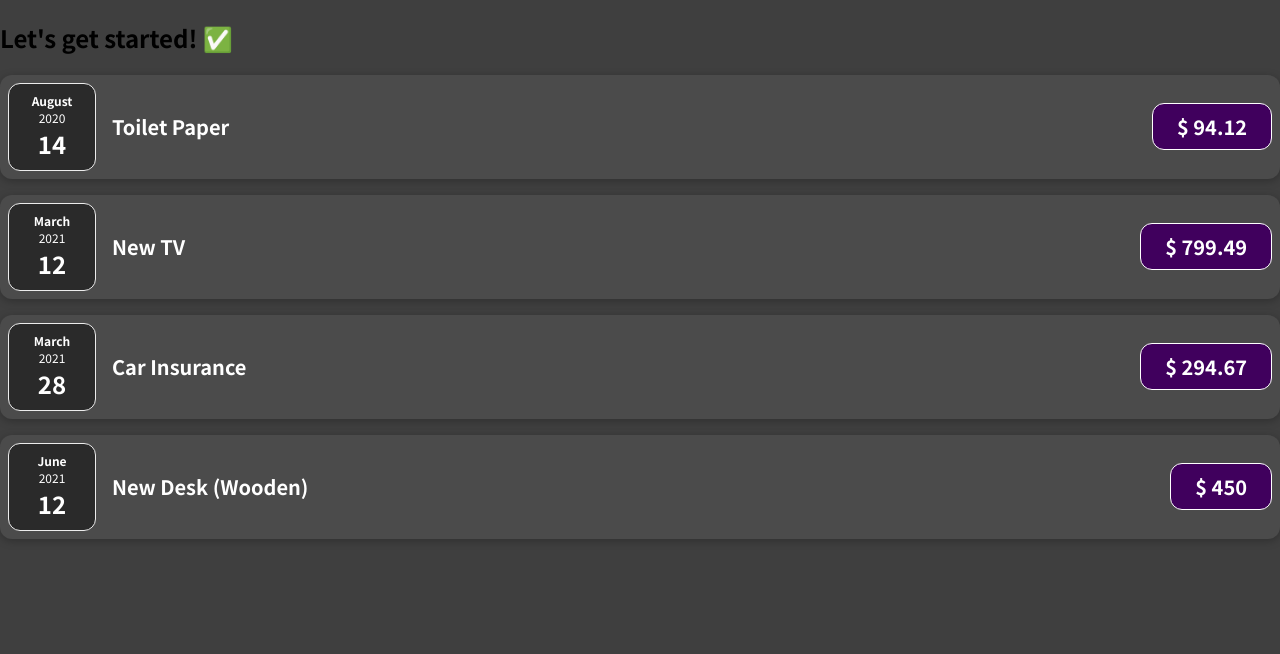
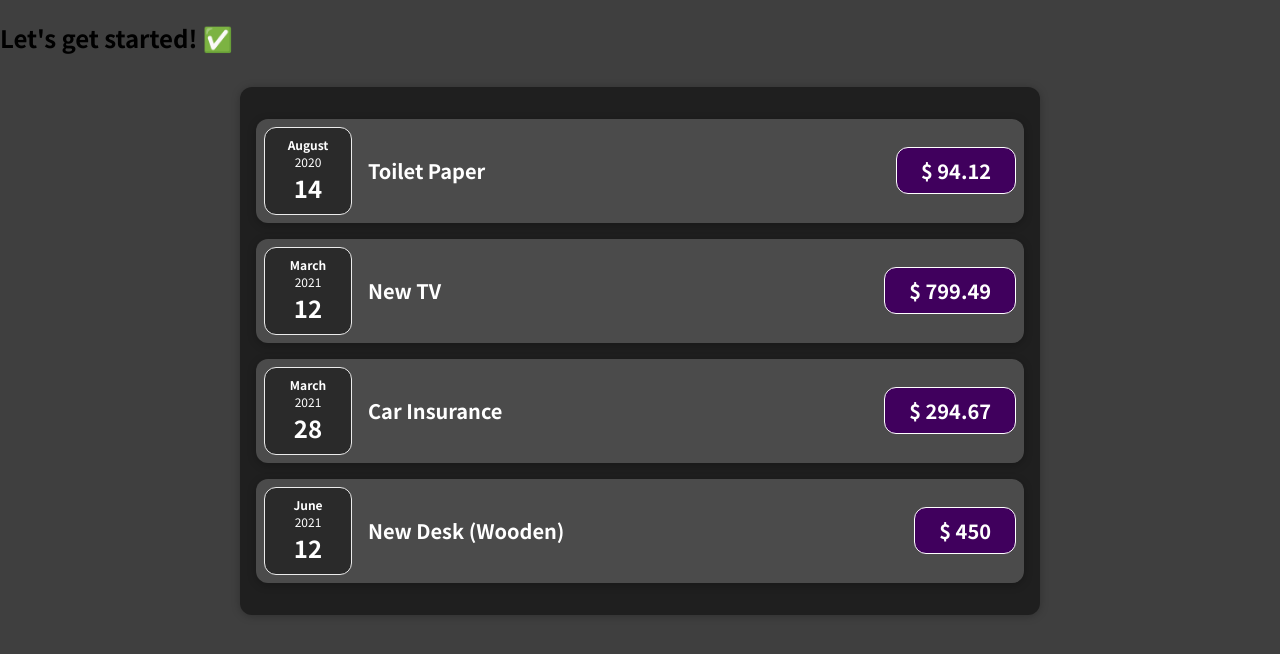
Before and after one commit to Daniel1martinez2/first-react-app, a JavaScript app: page / in a window 1280 px wide. Shown: the top 654 px of the page. Built offline with nearby package versions, Linux system fonts and the light colour scheme.

Commit message:
components everywhere  🍕
Signed-off-by: Daniel1martinez2 <daniel.martinezvillegas2001@gmail.com>

```diff
--- a/src/App.js
+++ b/src/App.js
@@ -1,4 +1,5 @@
-import ExpensiveItem from './components/ExpenseItem';
+import Expenses from './components/Expenses'
+
 function App() {
   const expenses = [
     {
@@ -24,26 +25,7 @@
   return (
     <div>
       <h2>Let's get started! ✅</h2>
-      <ExpensiveItem
-        title={expenses[0].title}
-        amount={expenses[0].amount}
-        date={expenses[0].date}
-      />
-      <ExpensiveItem
-        title={expenses[1].title}
-        amount={expenses[1].amount}
-        date={expenses[1].date}
-      />
-      <ExpensiveItem
-        title={expenses[2].title}
-        amount={expenses[2].amount}
-        date={expenses[2].date}
-      />
-      <ExpensiveItem
-        title={expenses[3].title}
-        amount={expenses[3].amount}
-        date={expenses[3].date}
-      />
+      <Expenses list={expenses}/>
     </div>
   );
 }
--- a/src/components/ExpenseItem.js
+++ b/src/components/ExpenseItem.js
@@ -1,8 +1,6 @@
 import ExpenseDate from './ExpenseDate';
 import './ExpenseItem.css'
-function ExpensiveItem(props)  {
-
-
+function ExpenseItem(props)  {
   return (
   <div className="expense-item">
     <ExpenseDate date={props.date}/> {/*self closing and this is a comment*/}
@@ -14,4 +12,4 @@
   );
 }
 
-export default ExpensiveItem;
+export default ExpenseItem;
--- /dev/null
+++ b/src/components/Expenses.css
@@ -0,0 +1,9 @@
+.expenses {
+  padding: 1rem;
+  background-color: rgb(31, 31, 31);
+  margin: 2rem auto;
+  width: 50rem;
+  max-width: 95%;
+  border-radius: 12px;
+  box-shadow: 0 1px 8px rgba(0, 0, 0, 0.25);
+}
--- /dev/null
+++ b/src/components/Expenses.js
@@ -0,0 +1,30 @@
+import ExpenseItem from './ExpenseItem';
+import './Expenses.css';
+function Expenses(props) {
+
+  return (
+    <div className="expenses">
+       <ExpenseItem
+        title={props.list[0].title}
+        amount={props.list[0].amount}
+        date={props.list[0].date}
+      />
+      <ExpenseItem
+        title={props.list[1].title}
+        amount={props.list[1].amount}
+        date={props.list[1].date}
+      />
+      <ExpenseItem
+        title={props.list[2].title}
+        amount={props.list[2].amount}
+        date={props.list[2].date}
+      />
+      <ExpenseItem
+        title={props.list[3].title}
+        amount={props.list[3].amount}
+        date={props.list[3].date}
+      />
+    </div>
+  );
+}
+export default Expenses;
```
Also changed, not shown: 1 other file (tests, documents, lock files or other folders).
